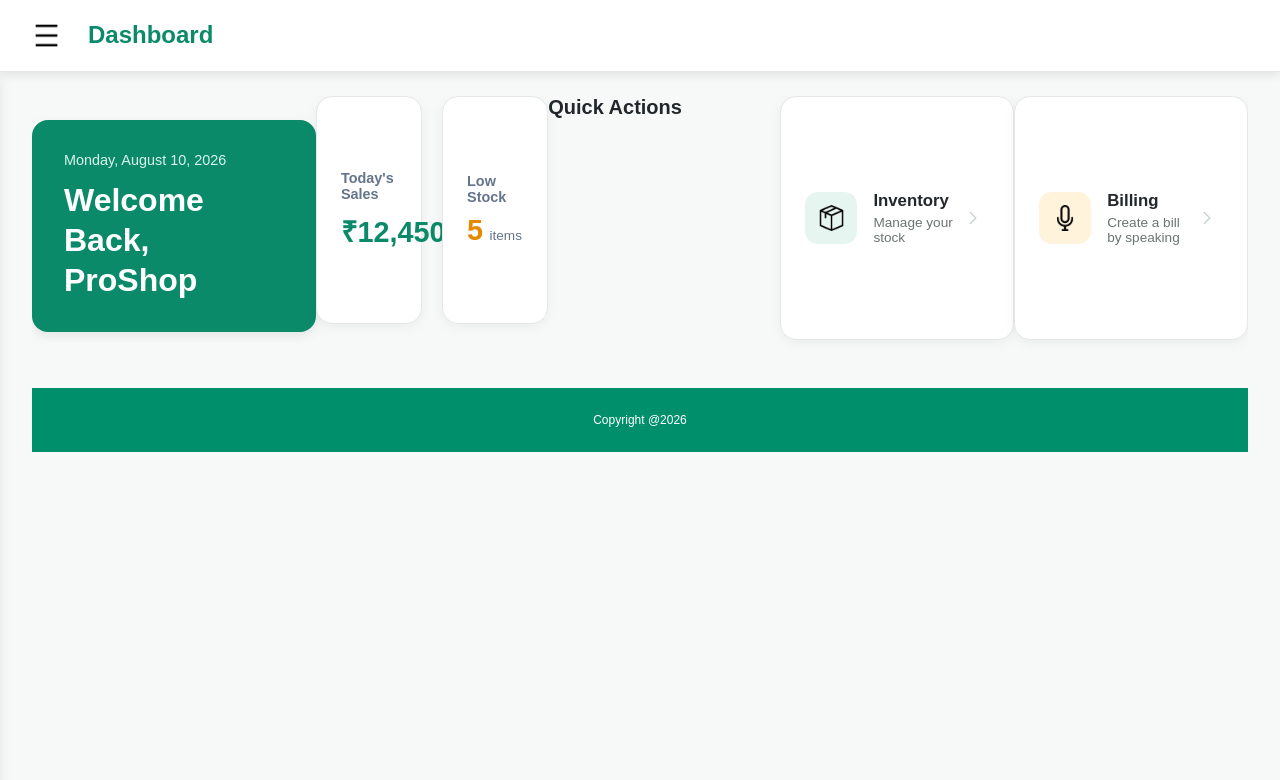
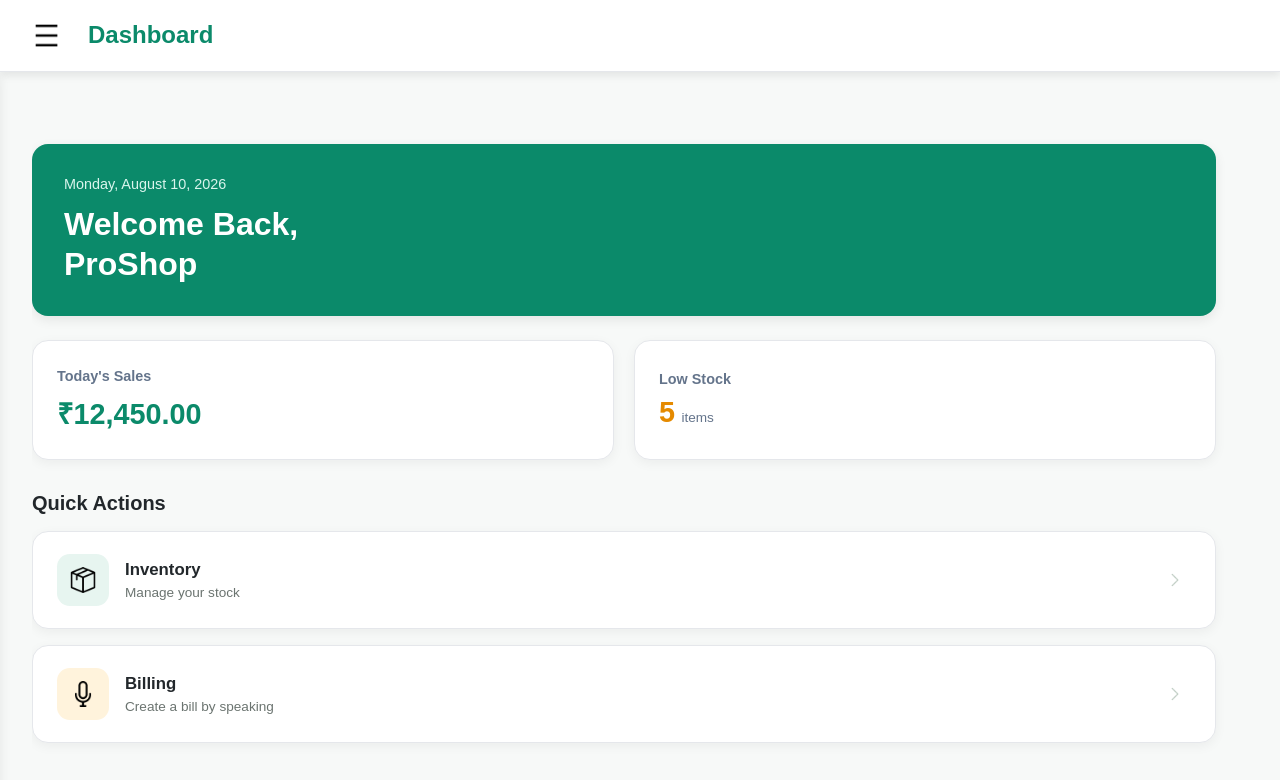
Before and after one commit to abhay2226/BillAPP, a React (Create React App) app in the folder billapp/: page /dashboard in a window 1280 px wide. Shown: the top 780 px of the page. Built offline with nearby package versions, Linux system fonts and the light colour scheme.

Commit message:
Scrollbar issue

```diff
--- a/billapp/src/App.css
+++ b/billapp/src/App.css
@@ -130,10 +130,10 @@ body {
   width: 100%;
   height: 100%;
 
-  overflow-y: auto;
+  /* overflow-y: auto;
   overflow-x: hidden;
 
-  scrollbar-width: thin;
+  scrollbar-width: thin; */
 
   padding-left:0;
 
--- a/billapp/src/components/layout/AppShell.css
+++ b/billapp/src/components/layout/AppShell.css
@@ -68,9 +68,9 @@ body,
   background-color: #f7f9f8;
 
   overflow-y: auto;
-  overflow-x: hidden;
+  overflow-x: auto;
 
-  scrollbar-width: thin;
+  scrollbar-width: none;
 
   transition:
     margin-left 0.3s ease,
--- a/billapp/src/pages/Dashboard/Dashboard.jsx
+++ b/billapp/src/pages/Dashboard/Dashboard.jsx
@@ -49,7 +49,7 @@ export default function Dashboard() {
     <>
 
       {/* ================= MAIN LAYOUT ================= */}
-      <div className="main-container">
+      <div className="main-content">
 
         {/* ================= SIDEBAR ================= */}
         {/* {sidebarOpen && <Sidebar />} */}
```
